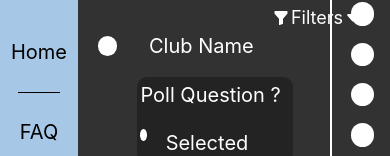
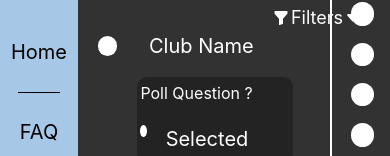
Before and after one commit to anantbansa1/ProjectPluton, a React (Create React App) app: page / in a window 390 px wide. Shown: the part 130-286 px from the top of the page. Built offline with nearby package versions, Linux system fonts and the light colour scheme.

Commit message:
changesmade

```diff
--- a/src/components/pages/PollPage.js
+++ b/src/components/pages/PollPage.js
@@ -88,11 +88,11 @@ export default function UserFeed() {
               </div>
             </div>
           </div>
-          <div className="ml-[35vw] text-white ">
+          <div className="ml-[35vw] text-white">
             <div className="h-[22vw] w-[40vw] bg-[#232323]  mt-[2vh] rounded-[10px]">
-              <div className="p-[1vw] text-xl">Poll Question ?</div>
-              <div className="flex items-center text-xl space-x-56 mt-[2vh]">
-                <div className="flex items-center space-x-4">
+              <div className="p-[1vw]  max-[1192px]:text-md lg:text-xl">Poll Question ?</div>
+              <div className="flex items-center  text-xl space-x-56 mt-[2vh]">
+                <div className="flex items-center lg:space-x-4  ">
                   <button className="flex space-x-4">
                     <div className="h-[3vw] w-[3vw] bg-white rounded-[50%] ml-[1vw]"></div>
                     <div>Selected Option</div>
```
